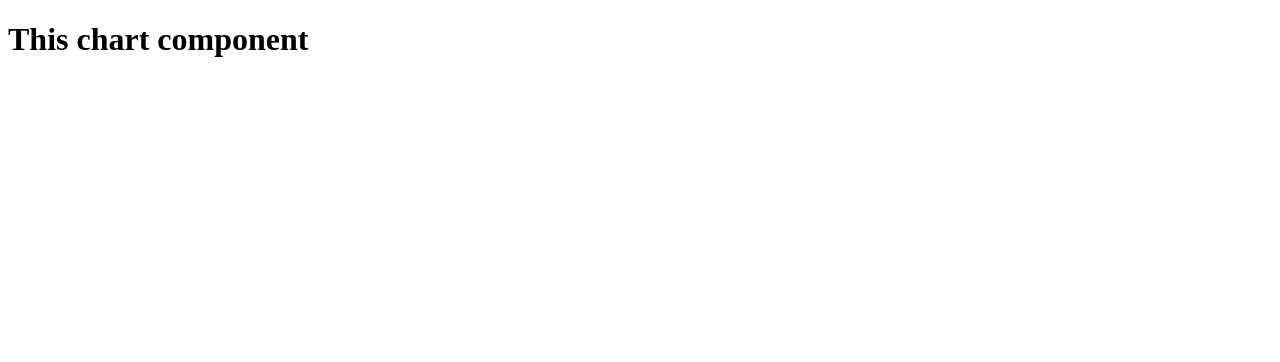
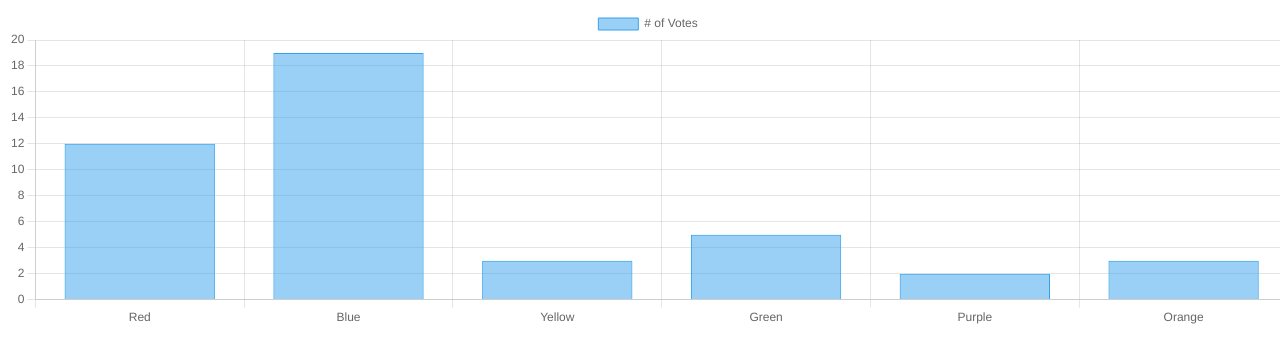
Before and after one commit to robertGlitch/chart-project, an Angular app: page / in a window 1280 px wide. Shown: the top 362 px of the page. Built offline with nearby package versions, Linux system fonts and the light colour scheme.

Commit message:
Install bootstrap

```diff
--- a/package.json
+++ b/package.json
@@ -18,6 +18,7 @@
     "@angular/platform-browser": "^17.3.12",
     "@angular/platform-browser-dynamic": "^17.3.12",
     "@angular/router": "^17.3.12",
+    "bootstrap": "^5.3.3",
     "chart.js": "^4.4.4",
     "rxjs": "~7.5.0",
     "tslib": "^2.3.0",
--- a/src/app/chart/chart-data.component.ts
+++ b/src/app/chart/chart-data.component.ts
@@ -1,11 +1,16 @@
-import { ChangeDetectionStrategy, Component } from "@angular/core";
+import { AfterViewInit, ChangeDetectionStrategy, Component } from "@angular/core";
+// import { Chart } from "chart.js";
+import Chart from 'chart.js/auto';
+import { ChartDisplayComponent } from "./chart-display.component";
 
 @Component({
   selector: 'chart-data-component',
-  templateUrl: './chart.component.html',
   standalone: true,
-  changeDetection: ChangeDetectionStrategy.OnPush
+  changeDetection: ChangeDetectionStrategy.OnPush,
+  imports: [ChartDisplayComponent],
+  template: `<chart-display-component></chart-display-component>`
 })
 export class ChartDataComponent {
 
+
 }
--- /dev/null
+++ b/src/app/chart/chart-display.component.ts
@@ -0,0 +1,41 @@
+import { AfterViewInit, ChangeDetectionStrategy, Component } from "@angular/core";
+import Chart from 'chart.js/auto';
+
+@Component({
+  selector: 'chart-display-component',
+  standalone: true,
+  changeDetection: ChangeDetectionStrategy.OnPush,
+  template: `
+      <div class="chart-container" style="position: relative; height:50vh; width:100vw">
+        <canvas id="myChart"></canvas>
+      </div>
+  `
+})
+export class ChartDisplayComponent implements AfterViewInit {
+  chart!: Chart;
+
+  ngAfterViewInit(): void {
+
+    this.chart = new Chart('myChart', {
+      type: "bar",
+      data: {
+        labels: ["Red", "Blue", "Yellow", "Green", "Purple", "Orange"],
+        datasets: [
+          {
+            label: "# of Votes",
+            data: [12, 19, 3, 5, 2, 3],
+            borderWidth: 1,
+          },
+        ],
+      },
+      options: {
+        aspectRatio: 4,
+        scales: {
+          y: {
+            beginAtZero: true,
+          },
+        },
+      },
+    });
+  }
+}
--- a/src/app/chart/chart.component.html
+++ /dev/null
@@ -1 +0,0 @@
-<h1>This chart component</h1>
```
Also changed, not shown: 1 other file (tests, documents, lock files or other folders).
